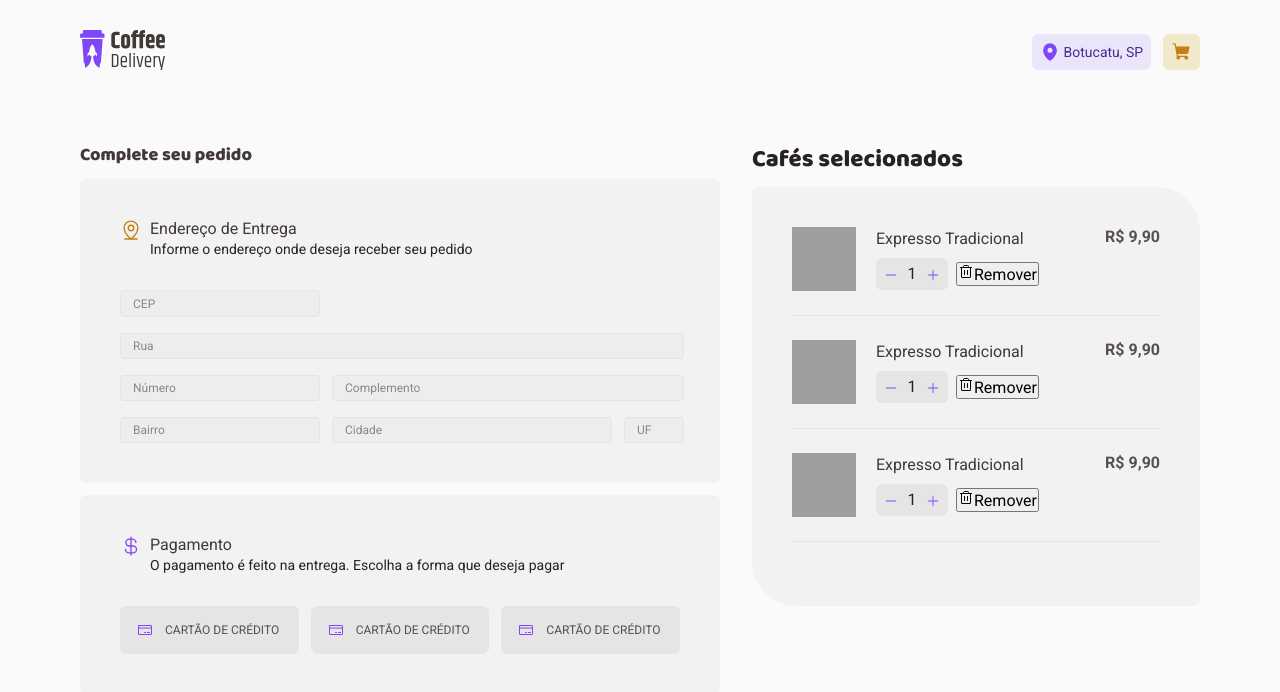
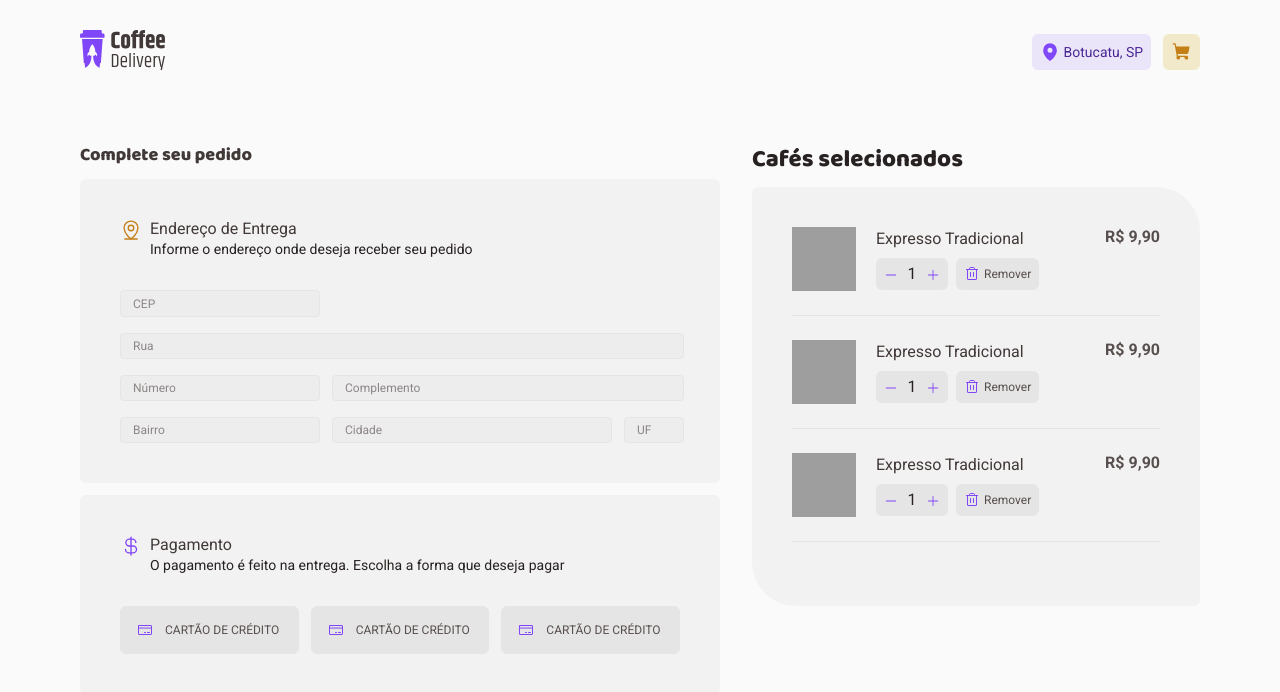
Before and after one commit to jerp86/desafio02-coffeeshop, a React (Vite) app: page /completeOrder in a window 1280 px wide. Shown: the top 692 px of the page. Built offline with nearby package versions, Linux system fonts and the light colour scheme; grey boxes are pictures that could not be loaded.

Commit message:
add style in RemoveButton

```diff
--- a/src/pages/CompleteOrder/components/CoffeeCartCard/styles.ts
+++ b/src/pages/CompleteOrder/components/CoffeeCartCard/styles.ts
@@ -39,4 +39,24 @@ export const ActionsContainer = styled.div`
   }
 `
 
-export const RemoveButton = styled.button``
+export const RemoveButton = styled.button`
+  display: flex;
+  align-items: center;
+  gap: 0.4rem;
+  color: ${({ theme }) => theme.colors['base-text']};
+  font-size: ${({ theme }) => theme.textSizes['text-xs']};
+  height: 100%;
+  padding: 0 0.8rem;
+  border: none;
+  background-color: ${({ theme }) => theme.colors['base-button']};
+  border-radius: 0.6rem;
+  transition: 0.4s;
+
+  svg {
+    color: ${({ theme }) => theme.colors.purple};
+  }
+
+  &:hover {
+    background-color: ${({ theme }) => theme.colors['base-hover']};
+  }
+`
```
